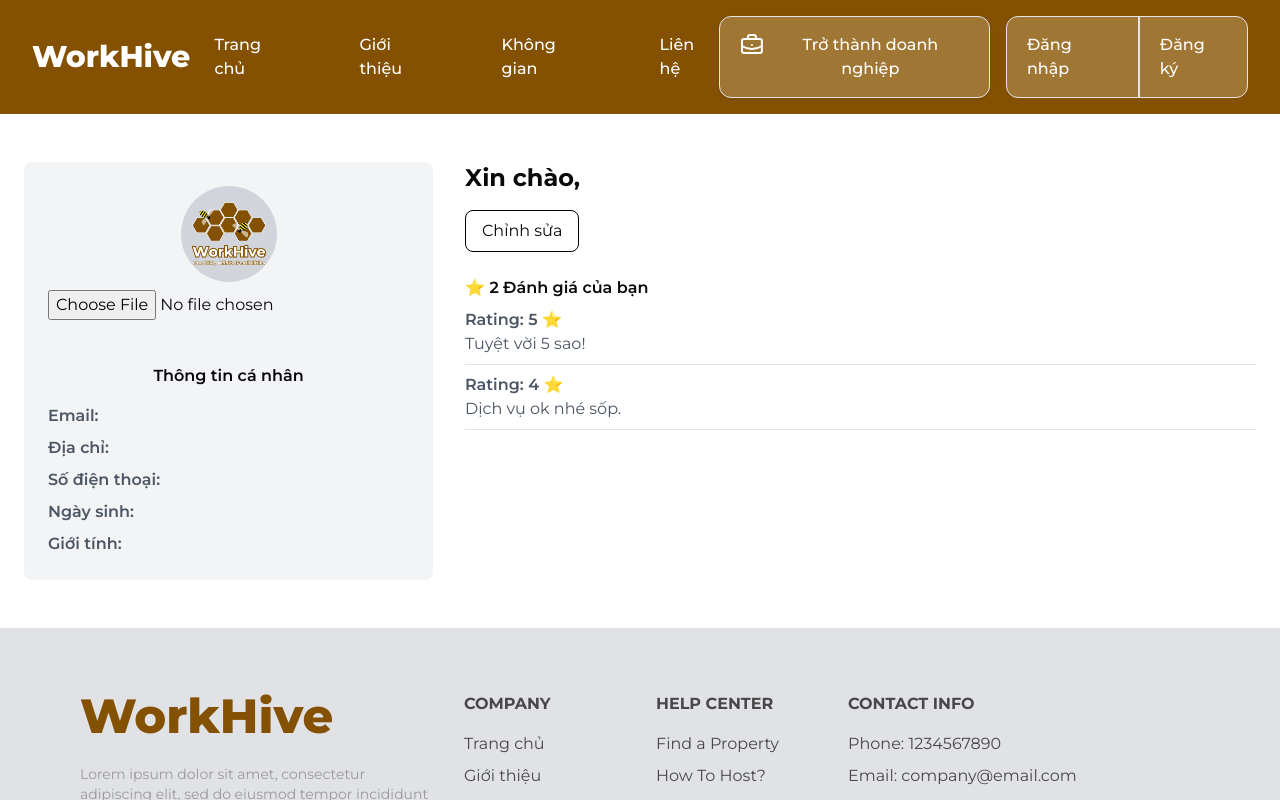
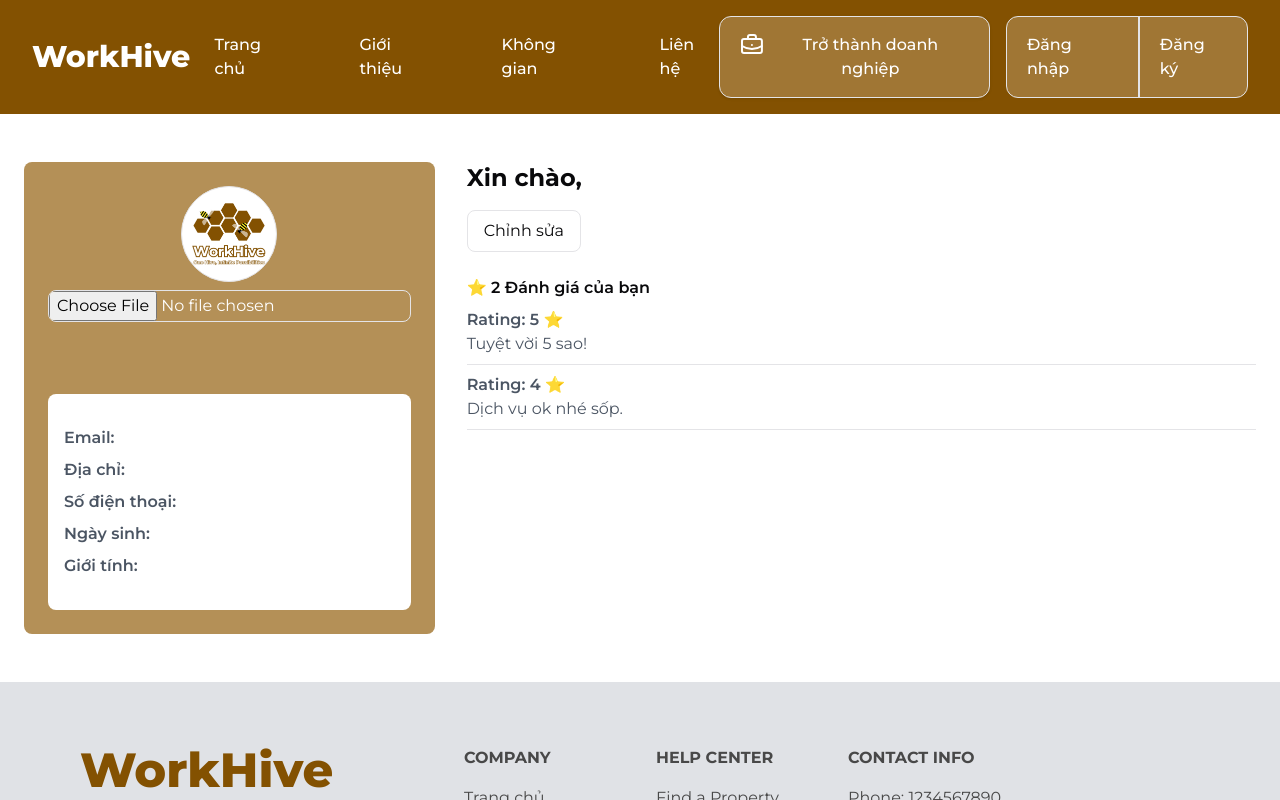
Before and after one commit to PMCdaniel123/SEP490_FE_Clients, a Next.js app: page /profile in a window 1280 px wide. Shown: the top 800 px of the page. Built offline with nearby package versions, Linux system fonts and the light colour scheme.

Commit message:
fix: :zap: update authSlice

```diff
--- a/app/(root)/profile/page.tsx
+++ b/app/(root)/profile/page.tsx
@@ -1,8 +1,11 @@
+/* eslint-disable @next/next/no-img-element */
 "use client";
 
 import EditProfileForm from "@/components/profile-form/profile-form";
 import UserReview from "@/components/user-review/user-review";
+import { RootState } from "@/stores";
 import { useState, useEffect } from "react";
+import { useSelector } from "react-redux";
 import { toast } from "react-toastify";
 
 function Profile() {
@@ -23,32 +26,15 @@ function Profile() {
     { id: 1, content: "Tuyệt vời 5 sao!", rating: 5 },
     { id: 2, content: "Dịch vụ ok nhé sốp.", rating: 4 },
   ]);
+  const { customer } = useSelector((state: RootState) => state.auth);
 
   useEffect(() => {
     const token = localStorage.getItem("token");
     if (token) {
       const fetchProfile = async () => {
         try {
-          const decodeResponse = await fetch(
-            "https://localhost:5050/users/decodejwttoken",
-            {
-              method: "POST",
-              headers: {
-                "Content-Type": "application/json",
-              },
-              body: JSON.stringify({ token }),
-            }
-          );
-
-          if (!decodeResponse.ok) {
-            throw new Error("Failed to decode token");
-          }
-
-          const decoded = await decodeResponse.json();
-          const userId = decoded.claims.sub;
-
           const profileResponse = await fetch(
-            `https://localhost:5050/users/${userId}`
+            `https://localhost:5050/users/${customer?.id}`
           );
 
           if (!profileResponse.ok) {
@@ -87,7 +73,9 @@ function Profile() {
     }
   }, []);
 
-  const handleChange = (e: React.ChangeEvent<HTMLInputElement | HTMLSelectElement>) => {
+  const handleChange = (
+    e: React.ChangeEvent<HTMLInputElement | HTMLSelectElement>
+  ) => {
     setFormData({ ...formData, [e.target.name]: e.target.value });
   };
 
@@ -109,11 +97,15 @@ function Profile() {
 
   return (
     <div className="max-w-7xl mx-auto px-6 py-12 flex gap-8 ">
-      <div className="w-1/3 bg-gray-100 p-6 rounded-lg text-center">
-        <div className="w-24 h-24 mx-auto bg-gray-300 rounded-full overflow-hidden">
+      <div className="w-1/3 bg-secondary p-6 rounded-lg text-center text-white">
+        <div className="w-24 h-24 mx-auto bg-white rounded-full overflow-hidden border">
           {avatar ? (
             <img
-              src={typeof avatar === "string" ? avatar : URL.createObjectURL(avatar)}
+              src={
+                typeof avatar === "string"
+                  ? avatar
+                  : URL.createObjectURL(avatar)
+              }
               alt="Avatar"
               className="w-full h-full object-cover"
             />
@@ -130,11 +122,10 @@ function Profile() {
           type="file"
           accept="image/*"
           onChange={handleAvatarChange}
-          className="mt-2"
+          className="mt-2 border rounded-lg"
         />
-        <p className="font-bold text-xl pt-5">{formData.name}</p>
-        <h3 className="mt-6 text-md font-semibold">Thông tin cá nhân</h3>
-        <div className="text-left mt-4 space-y-2">
+        <p className="font-bold text-2xl pt-10">{formData.name}</p>
+        <div className="text-left space-y-2 bg-white rounded-lg px-4 py-8 mt-8">
           <p className="text-gray-600">
             <span className="font-semibold">Email:</span> {formData.email}
           </p>
@@ -159,7 +150,7 @@ function Profile() {
           <div>
             <h1 className="text-2xl font-bold">Xin chào, {formData.name}</h1>
             <button
-              className="mt-4 px-4 py-2 border border-black rounded-lg hover:bg-gray-200"
+              className="mt-4 px-4 py-2 rounded-lg bg-white border=black hover:bg-primary hover:text-white hover:border-white border"
               onClick={() => setIsEditing(true)}
             >
               Chỉnh sửa
--- a/components/layout/header.tsx
+++ b/components/layout/header.tsx
@@ -63,6 +63,7 @@ function Header() {
 
           const decoded = await decodeResponse.json();
           const customerData = {
+            id: decoded.claims.sub,
             fullName: decoded.claims.name,
             email: decoded.claims.email,
             phone: decoded.claims.Phone,
--- a/components/profile-form/profile-form.tsx
+++ b/components/profile-form/profile-form.tsx
@@ -12,7 +12,9 @@ interface EditProfileFormProps {
     newPassword: string;
     confirmPassword: string;
   };
-  handleChange: (e: React.ChangeEvent<HTMLInputElement | HTMLSelectElement>) => void;
+  handleChange: (
+    e: React.ChangeEvent<HTMLInputElement | HTMLSelectElement>
+  ) => void;
   handleSubmit: (e: React.FormEvent) => void;
   handleCancel: () => void;
 }
@@ -24,8 +26,13 @@ const EditProfileForm: React.FC<EditProfileFormProps> = ({
   handleCancel,
 }) => {
   return (
-    <form onSubmit={handleSubmit} className="bg-white p-6 rounded-lg shadow-md">
-      <h2 className="text-xl font-bold mb-4">Chỉnh sửa thông tin cá nhân</h2>
+    <form
+      onSubmit={handleSubmit}
+      className="bg-white p-6 rounded-lg shadow-md border"
+    >
+      <h2 className="text-xl font-bold mb-4 text-primary">
+        Chỉnh sửa thông tin cá nhân
+      </h2>
       <div className="grid grid-cols-2 gap-4">
         <div>
           <label className="block text-sm font-medium">Tên</label>
@@ -92,27 +99,27 @@ const EditProfileForm: React.FC<EditProfileFormProps> = ({
           </select>
         </div>
       </div>
-      <h3 className="text-lg font-bold mt-6">Thay đổi mật khẩu</h3>
+      <h3 className="text-lg font-bold mt-6 text-primary">Thay đổi mật khẩu</h3>
       <input
         type="password"
         name="currentPassword"
         placeholder="Mật khẩu hiện tại"
         onChange={handleChange}
-        className="w-full p-2 border rounded-lg mt-2"
+        className="w-full p-2 border rounded-lg mt-4"
       />
       <input
         type="password"
         name="newPassword"
         placeholder="Mật khẩu mới"
         onChange={handleChange}
-        className="w-full p-2 border rounded-lg mt-2"
+        className="w-full p-2 border rounded-lg mt-4"
       />
       <input
         type="password"
         name="confirmPassword"
         placeholder="Xác nhận mật khẩu mới"
         onChange={handleChange}
-        className="w-full p-2 border rounded-lg mt-2"
+        className="w-full p-2 border rounded-lg mt-4"
       />
       <div className="flex justify-end gap-4 mt-6">
         <button
--- a/components/signin-form/password-form.tsx
+++ b/components/signin-form/password-form.tsx
@@ -74,6 +74,7 @@ export function PasswordForm({ className, onClose }: SignInFormProps) {
         );
         const decoded = await decodeResponse.json();
         const customerData = {
+          id: decoded.claims.sub,
           fullName: decoded.claims.name,
           email: decoded.claims.email,
           phone: decoded.claims.Phone,
@@ -85,7 +86,6 @@ export function PasswordForm({ className, onClose }: SignInFormProps) {
           hideProgressBar: true,
           theme: "dark",
         });
-
         dispatch(login(customerData));
         onClose();
       } catch {
--- a/components/signup-form/signup-form.tsx
+++ b/components/signup-form/signup-form.tsx
@@ -97,6 +97,7 @@ export function SignUpForm({
         );
         const decoded = await decodeResponse.json();
         const customerData = {
+          id: decoded.claims.sub,
           fullName: decoded.claims.name,
           email: decoded.claims.email,
           phone: decoded.claims.Phone,
--- a/stores/slices/authSlice.ts
+++ b/stores/slices/authSlice.ts
@@ -3,6 +3,7 @@ import { ValidatePayload } from "@/types";
 import { toast } from "react-toastify";
 
 interface Customer {
+  id: string | null;
   fullName: string | null;
   email: string | null;
   phone: string | null;
```
